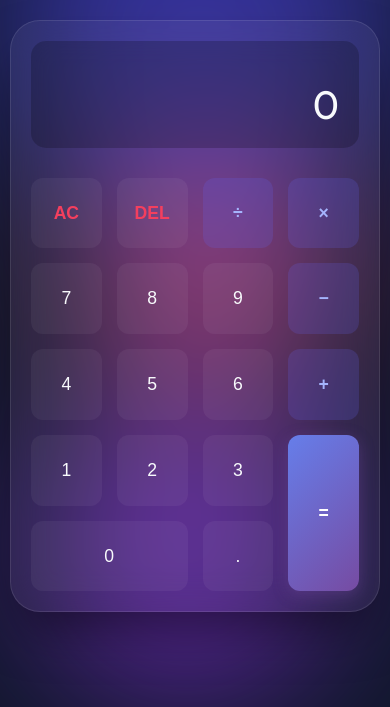
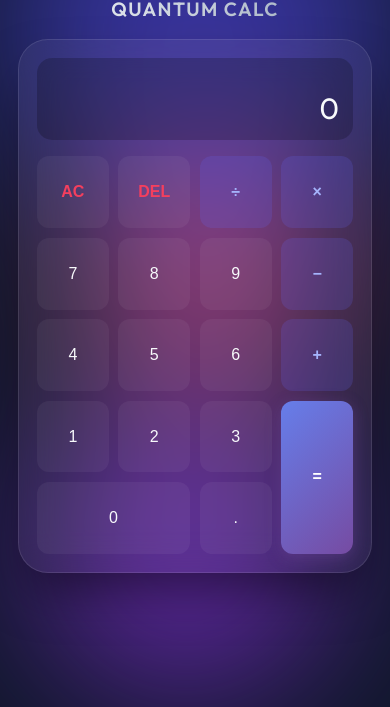
Before and after one commit to tentey45/Gitflow_testing5, a plain HTML site: page new-project/index.html in a window 390 px wide. Shown: the part 137-844 px from the top of the page. Drawn offline with Linux system fonts and the light colour scheme.

Commit message:
feat: make responsive

```diff
--- a/new-project/style.css
+++ b/new-project/style.css
@@ -20,10 +20,13 @@
     color: var(--text-primary);
     font-family: var(--font-family);
     min-height: 100vh;
+    min-height: 100dvh;
     display: flex;
     justify-content: center;
     align-items: center;
-    overflow: hidden;
+    padding: 20px;
+    overflow-x: hidden;
+    overflow-y: auto;
     position: relative;
 }
 
@@ -111,17 +114,17 @@
     -webkit-backdrop-filter: blur(20px);
     border: 1px solid var(--glass-border);
     border-radius: 30px;
-    padding: 30px;
+    padding: clamp(18px, 4vw, 30px);
     box-shadow: 0 25px 50px -12px rgba(0, 0, 0, 0.5);
 }
 
 .display {
     background: rgba(0, 0, 0, 0.2);
     border-radius: 15px;
-    padding: 20px;
-    margin-bottom: 30px;
+    padding: clamp(14px, 3vw, 20px);
+    margin-bottom: clamp(16px, 4vw, 30px);
     text-align: right;
-    min-height: 100px;
+    min-height: clamp(82px, 20vw, 100px);
     display: flex;
     flex-direction: column;
     justify-content: flex-end;
@@ -136,7 +139,7 @@
 }
 
 .current-operand {
-    font-size: 2.5rem;
+    font-size: clamp(1.85rem, 7vw, 2.5rem);
     font-weight: 400;
     line-height: 1.2;
 }
@@ -144,17 +147,18 @@
 .buttons-grid {
     display: grid;
     grid-template-columns: repeat(4, 1fr);
-    gap: 15px;
+    gap: clamp(8px, 2.5vw, 15px);
 }
 
 .btn {
     aspect-ratio: 1;
+    min-height: 54px;
     border: none;
     background: rgba(255, 255, 255, 0.05);
     color: var(--text-primary);
-    font-size: 1.25rem;
+    font-size: clamp(1rem, 3.8vw, 1.25rem);
     font-weight: 400;
-    border-radius: 18px;
+    border-radius: clamp(12px, 2.5vw, 18px);
     cursor: pointer;
     transition: all 0.2s cubic-bezier(0.4, 0, 0.2, 1);
     display: flex;
@@ -206,16 +210,61 @@
 
 /* Responsiveness */
 @media (max-width: 480px) {
+    body {
+        padding: 12px;
+    }
+
     .calculator-container {
-        padding: 10px;
+        max-width: 100%;
+        padding: 6px;
+    }
+
+    h1 {
+        font-size: 1.2rem;
+        margin-bottom: 1.1rem;
+        letter-spacing: 1.4px;
+    }
+
+    .btn {
+        min-height: 48px;
+    }
+}
+
+@media (max-width: 360px) {
+    .calculator-glass {
+        border-radius: 22px;
+    }
+
+    .display {
+        border-radius: 12px;
+    }
+
+    .previous-operand {
+        font-size: 0.9rem;
+    }
+}
+
+@media (max-height: 760px) {
+    body {
+        align-items: flex-start;
+        padding-top: 14px;
+        padding-bottom: 14px;
+    }
+
+    h1 {
+        margin-bottom: 0.9rem;
     }
 
     .calculator-glass {
-        padding: 20px;
+        padding-top: 16px;
+        padding-bottom: 16px;
+    }
+
+    .display {
+        margin-bottom: 14px;
     }
 
     .btn {
-        font-size: 1.1rem;
-        border-radius: 12px;
+        min-height: 44px;
     }
 }
```
